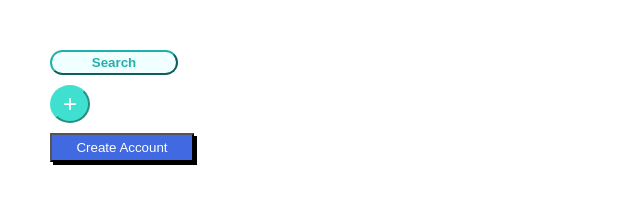
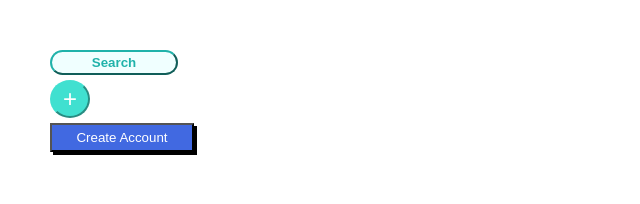
Before and after one commit to chloepgeorge/button_up, a plain HTML site: page index.html in a window 1280 px wide. Shown: the whole page, without its empty margins (0-640 px from the left). Drawn offline with Linux system fonts and the light colour scheme.

Commit message:
added display:block, removed divs

```diff
--- a/index.html
+++ b/index.html
@@ -9,11 +9,7 @@
 </head>
 <body>
     <button id="search">Search</button>
-    <div>
-        <button id="plus">+</button>
-    </div>
-    <div>
-        <button id="create_account">Create Account</button>
-    </div>
+    <button id="plus">+</button>
+    <button id="create_account">Create Account</button>
 </body>
 </html>
--- a/style.css
+++ b/style.css
@@ -1,7 +1,9 @@
 * {
     margin: 0px;
 }
-
+button {
+    display: block;
+}
 #search {
     font-weight: bold;
     color: lightseagreen;
```
